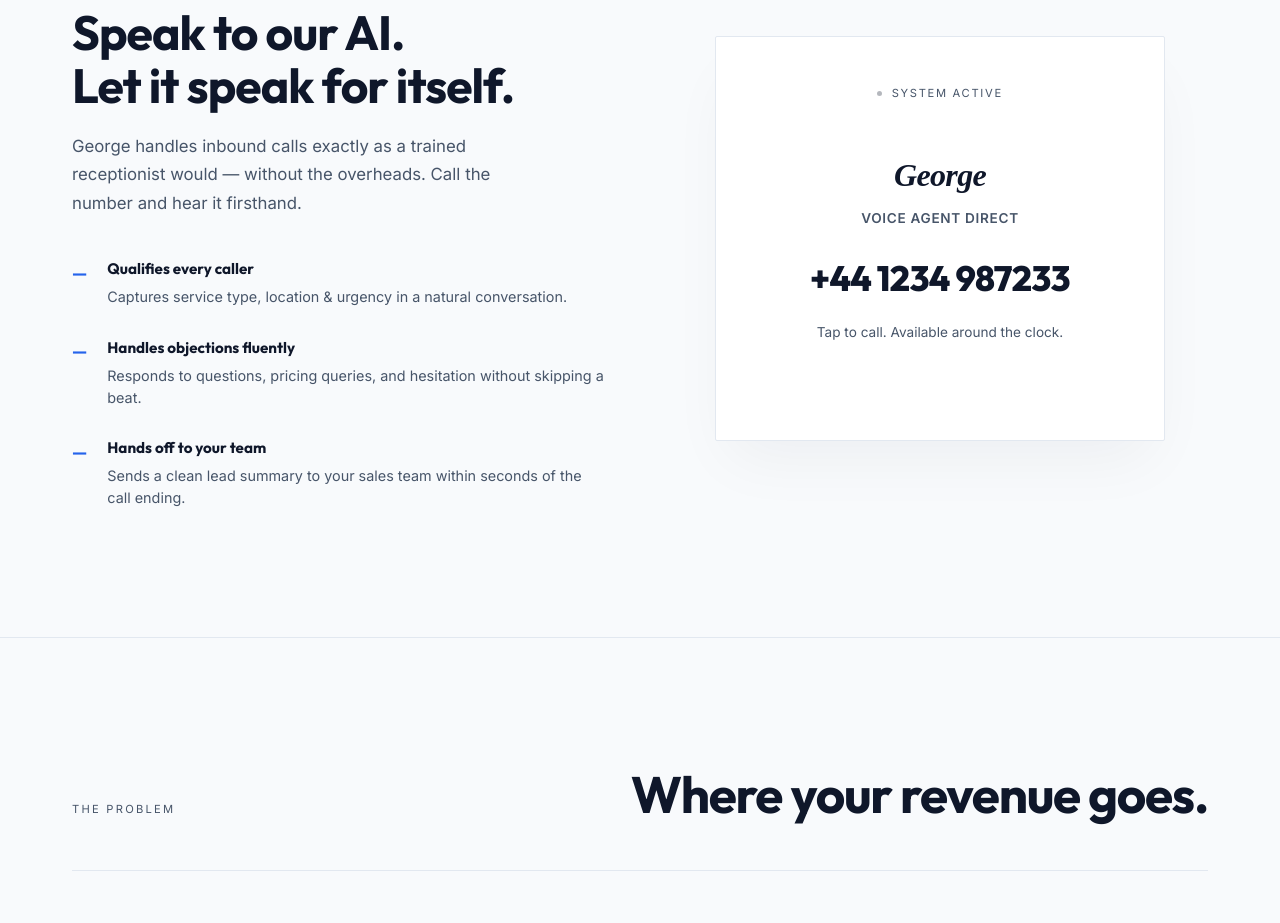
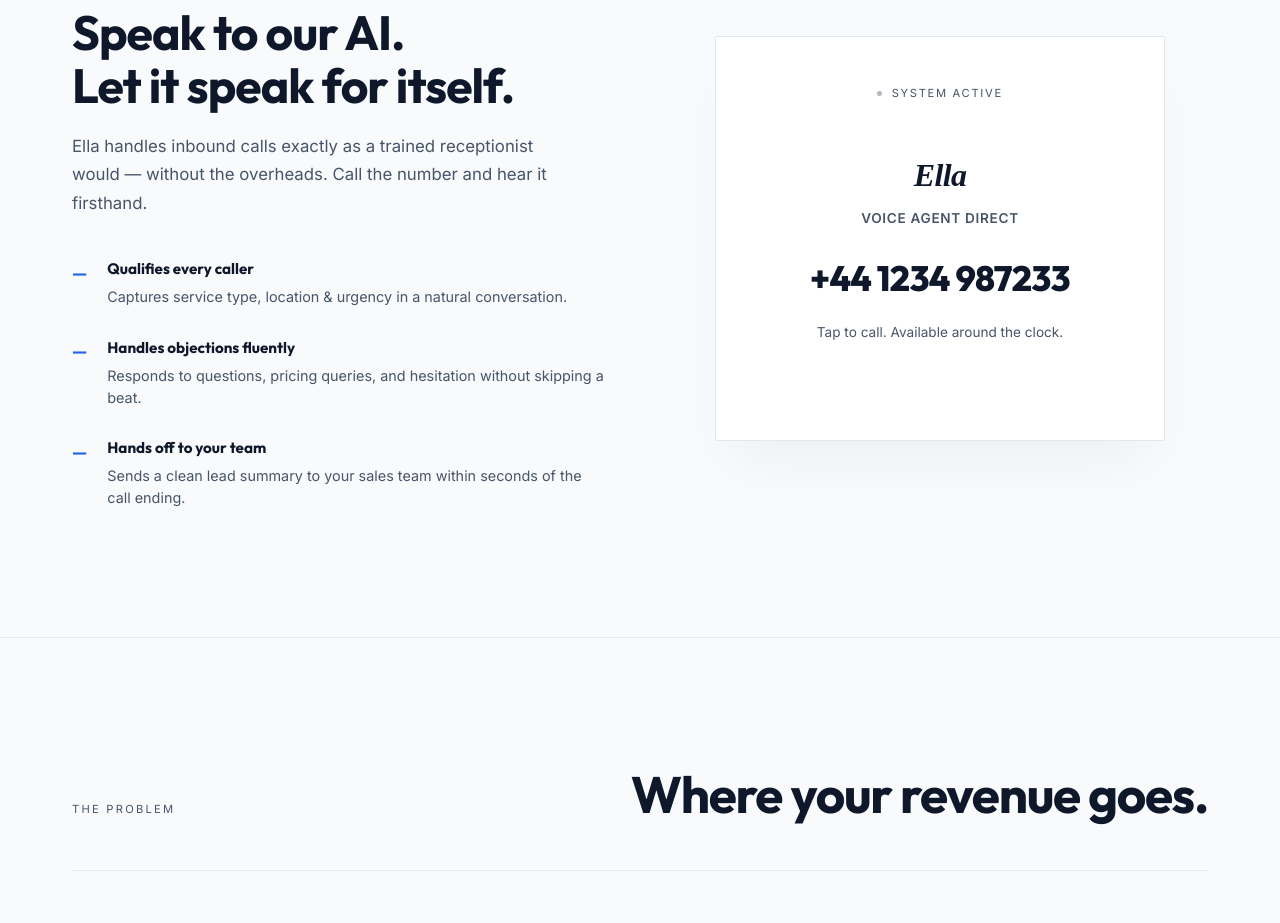
Before and after one commit to Manavraj-0/receptionistai, a Next.js app: page / in a window 1280 px wide. Shown: the part 960-1883 px from the top of the page. Built offline with nearby package versions, Linux system fonts and the light colour scheme; a web font is replaced by a local one.

Commit message:
edit: Changed George to Ella

```diff
--- a/app/page.tsx
+++ b/app/page.tsx
@@ -47,7 +47,7 @@ export default function Home() {
             <p className="demo-label">Voice AI Demo</p>
             <h2>Speak to our AI.<br />Let it speak for itself.</h2>
             <p className="demo-desc">
-              George handles inbound calls exactly as a trained receptionist would — without the overheads. Call the number and hear it firsthand.
+              Ella handles inbound calls exactly as a trained receptionist would — without the overheads. Call the number and hear it firsthand.
             </p>
             <div className="demo-capabilities">
               <div className="demo-capability-item">
@@ -82,7 +82,7 @@ export default function Home() {
                 System Active
               </div>
               <div className="demo-card-body-minimal">
-                <div className="ai-monogram">George</div>
+                <div className="ai-monogram">Ella</div>
                 <h3>Voice Agent Direct</h3>
                 <a href="tel:+441234987233" className="phone-number-display">+44 1234 987233</a>
                 <p className="demo-note-minimal">Tap to call. Available around the clock.</p>
```
